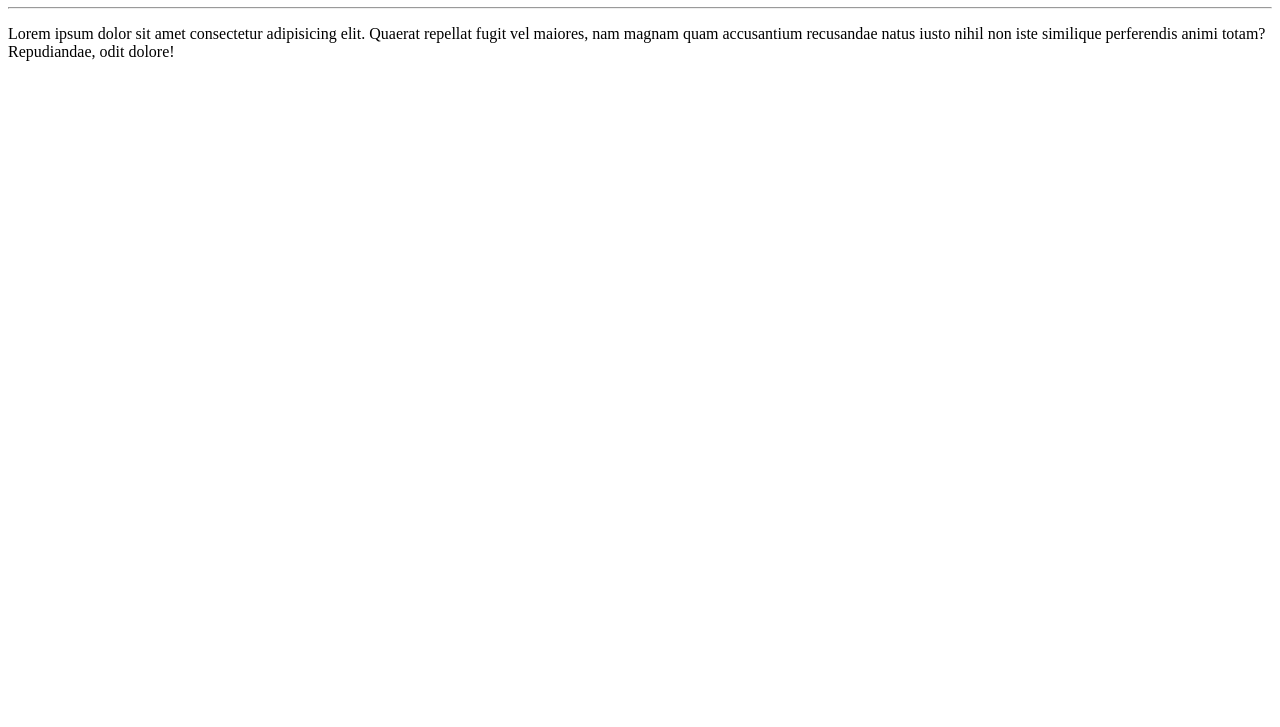
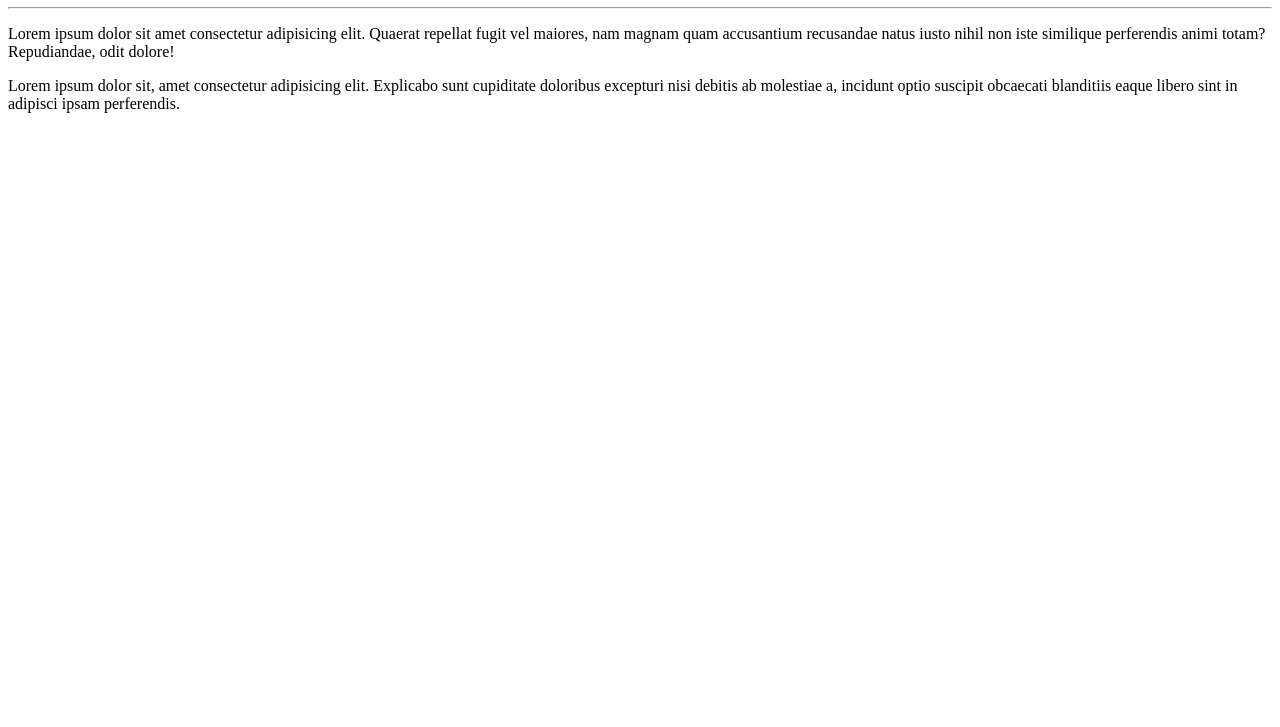
Before and after one commit to SilasIsack/Ola-Mundo, a plain HTML site: page site-exemplo/index.html in a window 1280 px wide. Shown: the part 73-800 px from the top of the page. Drawn offline with Linux system fonts and the light colour scheme.

Commit message:
adicionei um parágrafo

```diff
--- a/site-exemplo/index.html
+++ b/site-exemplo/index.html
@@ -10,5 +10,6 @@
     <h1>olá, Mundo!</h1>
     <hr>
     <p>Lorem ipsum dolor sit amet consectetur adipisicing elit. Quaerat repellat fugit vel maiores, nam magnam quam accusantium recusandae natus iusto nihil non iste similique perferendis animi totam? Repudiandae, odit dolore!</p>
+    <p>Lorem ipsum dolor sit, amet consectetur adipisicing elit. Explicabo sunt cupiditate doloribus excepturi nisi debitis ab molestiae a, incidunt optio suscipit obcaecati blanditiis eaque libero sint in adipisci ipsam perferendis.</p>
 </body>
 </html>
```
